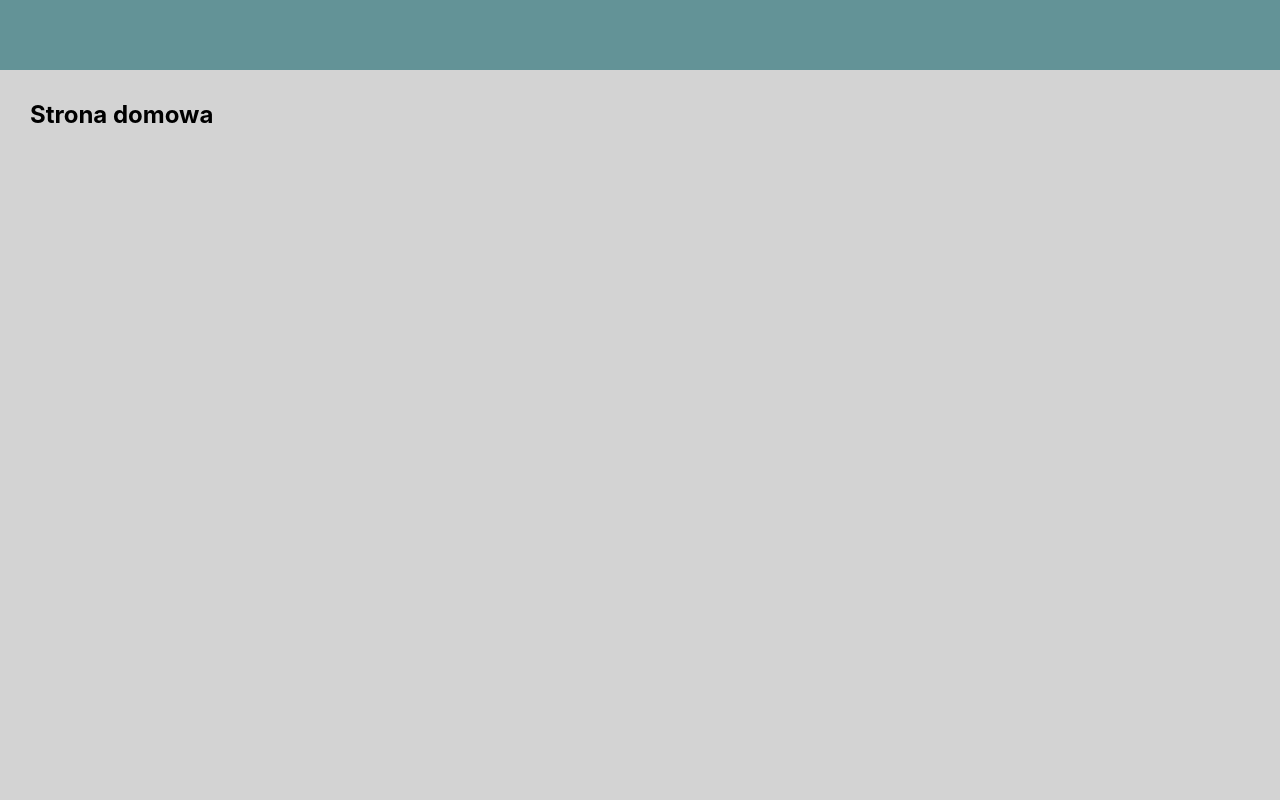
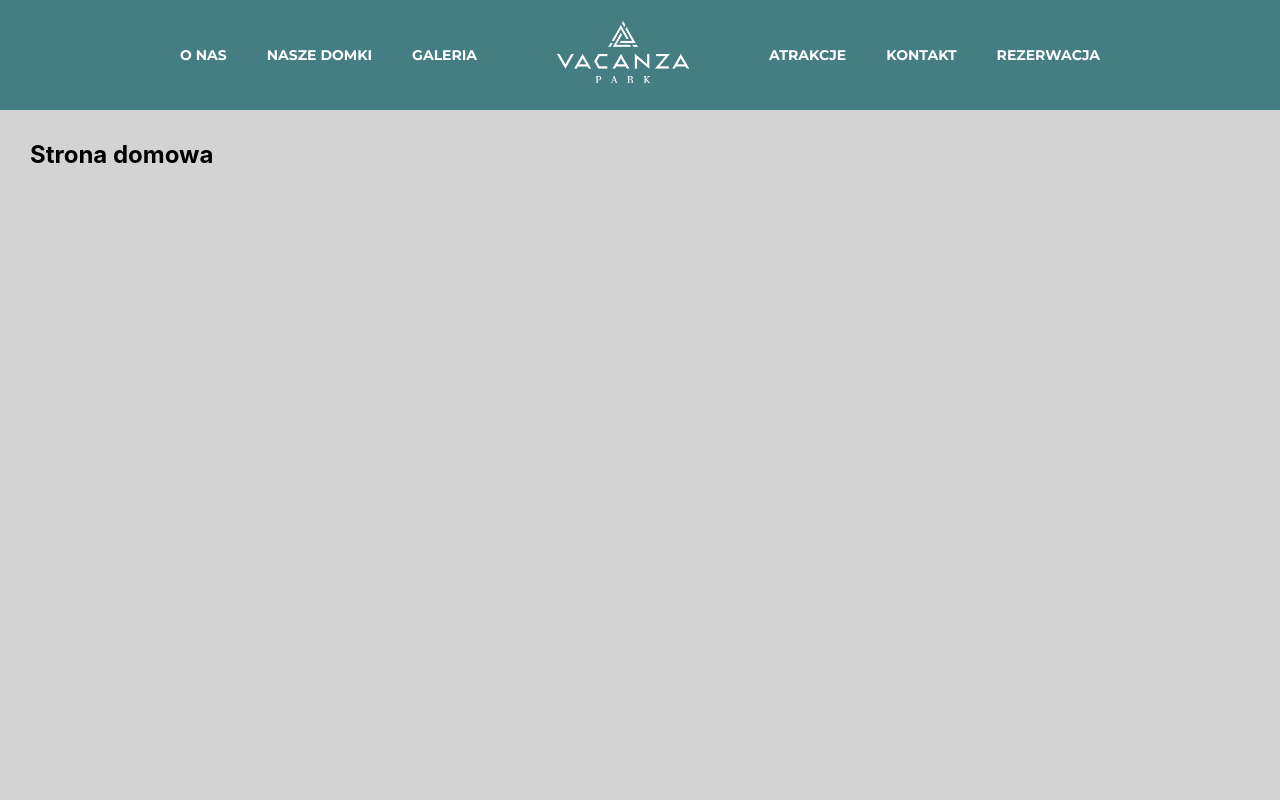
Before and after one commit to MPolakk/Booking, a React (Create React App) app in the folder frontend/: page / in a window 1280 px wide. Shown: the top 800 px of the page. Built offline with nearby package versions, Linux system fonts and the light colour scheme.

Commit message:
add: styles for desktop navigation

```diff
--- a/frontend/src/components/elements/NavBar/NavBar.js
+++ b/frontend/src/components/elements/NavBar/NavBar.js
@@ -1,21 +1,23 @@
 import { Link } from "react-router-dom";
 import { useState, useEffect } from "react";
-import { StyledNavBarMobile, StyledNavButton, StyledMenu, StyledBlur } from "./NavBar.styled";
+import { StyledNavBarMobile, StyledNavButton, StyledMenu, StyledBlur, StyledNavBar } from "./NavBar.styled";
 import { useURL } from "../../../hooks/useURL";
 import { useMedia } from '../../../hooks/useMedia';
 const NavBar = () => {
    const { isDesktop } = useMedia();
    const url = useURL()
    const [menuActive, setMenuActive] = useState(false)
-   const [scroll, setScroll] = useState(false)
+   const [scroll, setScroll] = useState()
 
    const scrollHandler = () => {
-      if (window.scrollY > 70) {
-         setScroll(true)
+      if (isDesktop) {
+         window.scrollY > 5 ? setScroll(true) : setScroll(false)
       } else {
-         setScroll(false)
+         window.scrollY > 70 ? setScroll(true) : setScroll(false)
       }
+
    }
+
    useEffect(() => {
       window.addEventListener("scroll", scrollHandler);
       return () => {
@@ -23,9 +25,45 @@ const NavBar = () => {
       };
    }, [scrollHandler]);
 
+
+
    return (
-      <>
-         {isDesktop ? <div></div> : (
+      <div style={{ marginBottom: `${isDesktop ? '110px' : '70px'}` }}>
+         {isDesktop ?
+            (
+
+               <StyledNavBar className={scroll ? 'minimize' : null}>
+                  {console.log(scroll)}
+                  <ul>
+                     {Object.keys(url).map(key => [key, url[key]]).map((el) => {
+                        if (el[1].path === '/') {
+                           return (
+                              <li key={el[1].namePL}>
+                                 <Link to={el[1].path}>
+                                    {scroll ?
+                                       <img alt="logo" src="\images\ico-logo-001.png" height='60px' /> :
+                                       <img alt="logo" src="\images\logo-vacanza-white.png" height='106px' />
+
+                                    }
+                                 </Link>
+                              </li>
+                           )
+                        } else {
+
+                           return (
+                              <li key={el[1].namePL}>
+                                 <Link to={el[1].path}>
+                                    {el[1].namePL}
+                                 </Link>
+                              </li>
+                           )
+                        }
+
+                     })}
+                  </ul>
+               </StyledNavBar>
+
+            ) : (
                <StyledNavBarMobile className={scroll ? 'minimize' : null}>
                   <Link to={url.home.path} style={{ padding: "10px" }}>
                      <img alt="logo" src="\images\ico-logo-001.png" width={scroll ? '40px' : '50px'} />
@@ -68,7 +106,7 @@ const NavBar = () => {
                </StyledNavBarMobile>
             )}
 
-      </>
+      </div>
    );
 }
 
--- a/frontend/src/components/elements/NavBar/NavBar.styled.js
+++ b/frontend/src/components/elements/NavBar/NavBar.styled.js
@@ -1,7 +1,44 @@
 import styled from 'styled-components';
 
+const StyledNavBar = styled.div`
+   position: fixed;
+   display: grid;
+   place-items: center;
+   background-color: ${({ theme }) => theme.header.bg};
+   height: ${({ className }) => className === 'minimize' ? '60px' : '110px'};
+   width: 100%;
+   transition: height .4s;
+   & > ul {
+      display: flex;
+      justify-content: center;
+      width: 100%;
+      height: 100%;
+      padding: 0;
+      margin: 0;
+      list-style: none;
+
+      & >li {
+
+         & > a {
+            display: grid;
+            place-items: center;
+            height: 100%;
+            text-decoration: none;
+            padding: 0 20px ;
+            color: ${(({ theme }) => theme.textcolor.primary)};
+            font-size: ${(({ theme }) => theme.fontSize.main)};
+            text-transform: uppercase;
+            font-family: ${({ theme }) => theme.font.titlePrimary};
+            img {
+               transition: height .6s;
+            }
+         }
+      }
 
 
+   }
+`
+// ---------------------MOBILE---------------
 const StyledNavBarMobile = styled.div`
    position: fixed;
    display: flex;
@@ -9,7 +46,7 @@ const StyledNavBarMobile = styled.div`
    width: 100%;
    justify-content: space-between;
    background-color: ${({ theme }) => theme.header.bg};
-   height: ${({ className }) => className == 'minimize' ? '60px' : '70px'};
+   height: ${({ className }) => className === 'minimize' ? '60px' : '70px'};
    transition: height .4s;
    overflow: hidden;
    img {
@@ -119,4 +156,4 @@ const StyledBlur = styled.div`
    background-color: rgba(0, 0, 0, 0.25);
    z-index: 1;
 `
-export { StyledNavBarMobile, StyledNavButton, StyledMenu, StyledBlur }
+export { StyledNavBar, StyledNavBarMobile, StyledNavButton, StyledMenu, StyledBlur }
--- a/frontend/src/layouts/Dashboard.jsx
+++ b/frontend/src/layouts/Dashboard.jsx
@@ -10,7 +10,7 @@ const Dashboard = () => {
       <header>
         <NavBar></NavBar>
       </header>
-      <main style={{ flex: 1, marginTop: '70px' }}>
+      <main style={{ flex: 1 }}>
         {/* <SwitchDarkMode /> */}
 
         <Suspense>
```
Also changed, not shown: frontend/public/images/logo-vacanza-white.png (added). Lines whose indentation alone changed are shown as unchanged.
